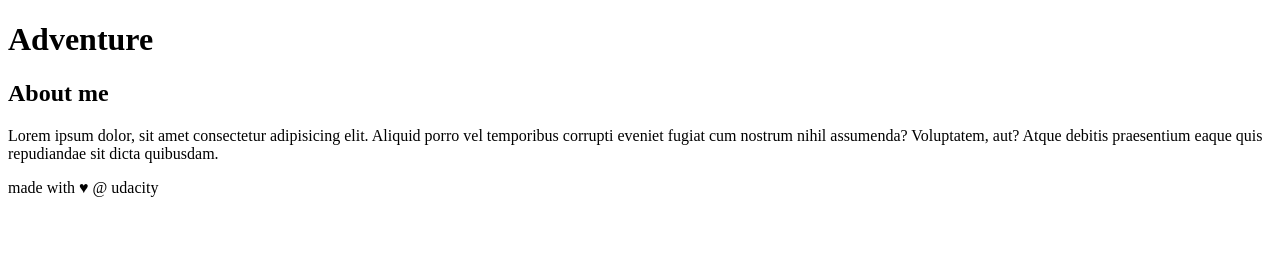
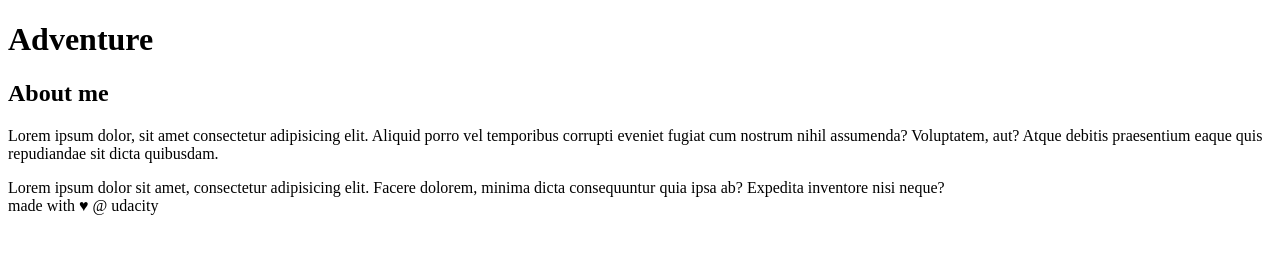
Before and after one commit to briansaved/git, a plain HTML site: page index.html in a window 1280 px wide. Drawn offline with Linux system fonts and the light colour scheme.

Commit message:
Improved Sidebar for SEO

```diff
--- a/index.html
+++ b/index.html
@@ -20,6 +20,7 @@
      <aside>
          <h2>About me</h2>
          <p>Lorem ipsum dolor, sit amet consectetur adipisicing elit. Aliquid porro vel temporibus corrupti eveniet fugiat cum nostrum nihil assumenda? Voluptatem, aut? Atque debitis praesentium eaque quis repudiandae sit dicta quibusdam.</p>
+         Lorem ipsum dolor sit amet, consectetur adipisicing elit. Facere dolorem, minima dicta consequuntur quia ipsa ab? Expedita inventore nisi neque?
      </aside>
 
      <!-- end of new content -->
```
